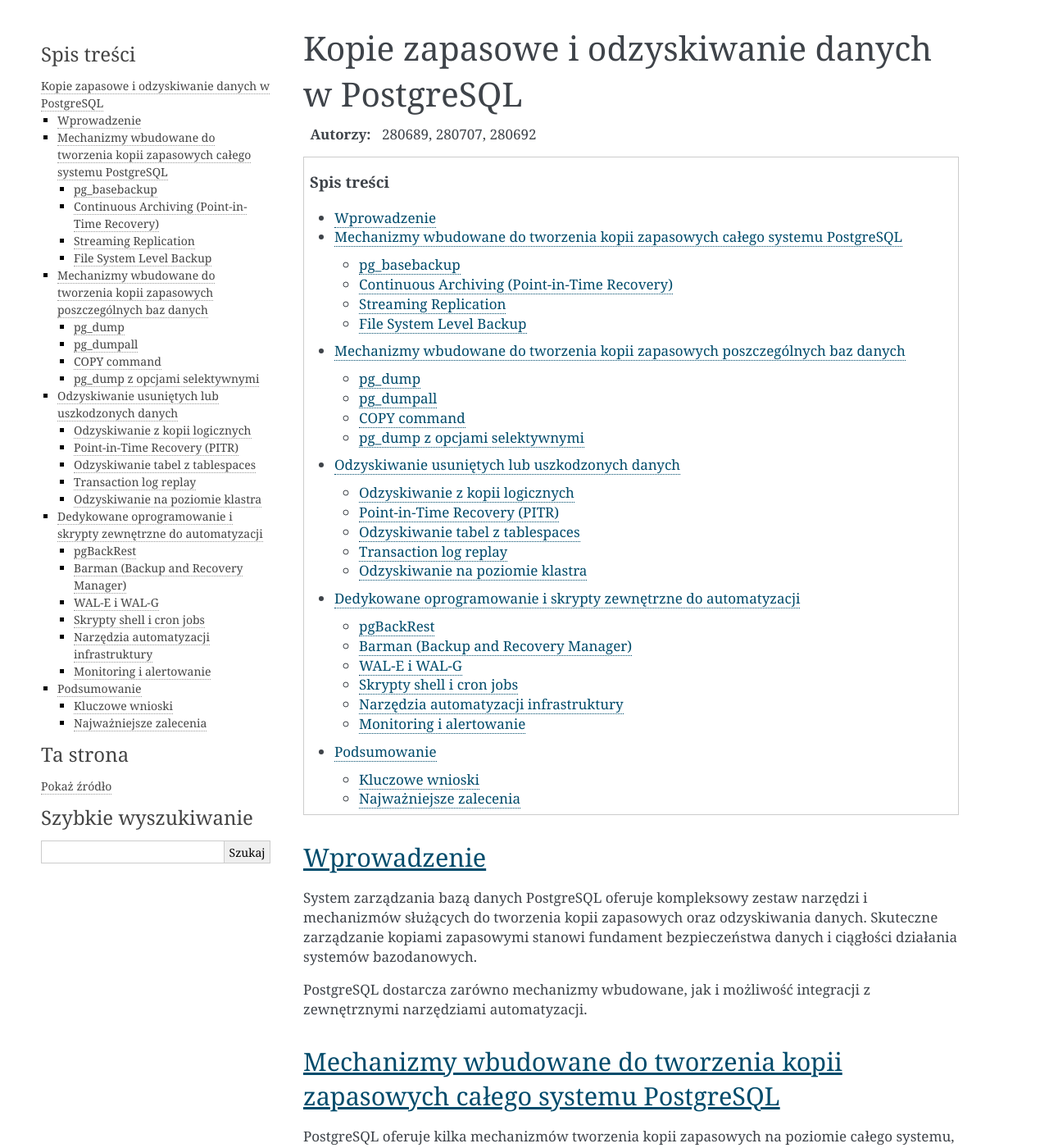
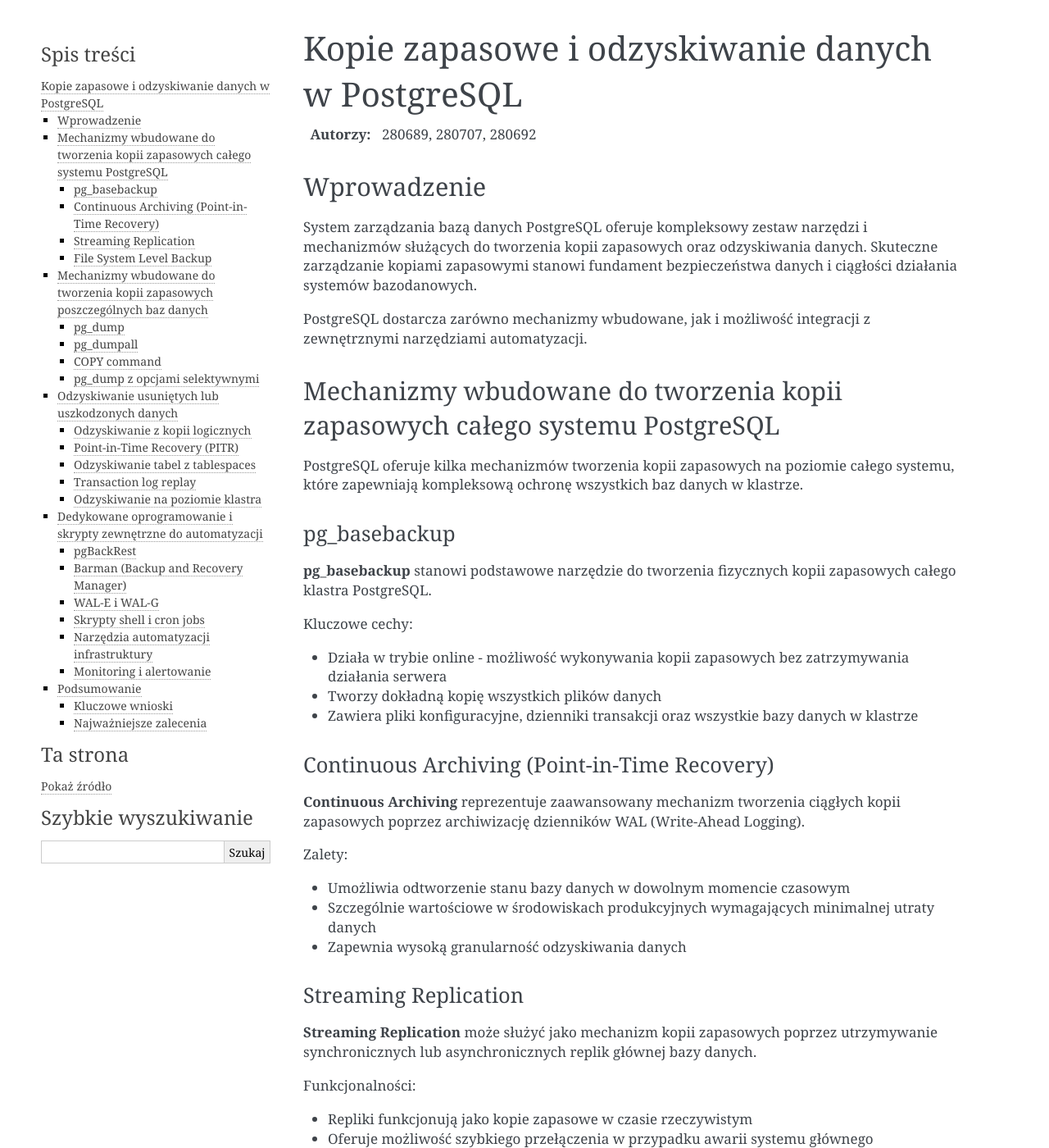
Before and after one commit to m-smieja/Kopie_zapasowe_i_odzyskiwanie_danych, a Sphinx documentation site: the page built from source/kopie_zapasowe_i_odzyskiwanie_danych.rst, in a window 1280 px wide and 1400 px high. Shown: the whole window at 82% size. Built offline with Sphinx 7.4.7, drawn with Linux system fonts in a browser that asks for light colours; some of the changed lines change nothing that is shown.

Commit message:
Usunięcie spisu treści z pliku kopie_zapasowe_i_odzyskiwanie_danych.rst

```diff
--- a/source/kopie_zapasowe_i_odzyskiwanie_danych.rst
+++ b/source/kopie_zapasowe_i_odzyskiwanie_danych.rst
@@ -4,9 +4,9 @@ Kopie zapasowe i odzyskiwanie danych w PostgreSQL
 
 :Autorzy: 280689, 280707, 280692
 
-.. contents:: Spis treści
-   :depth: 3
-   :local:
+.. .. contents:: Spis treści
+..   :depth: 3
+..   :local:
 
 Wprowadzenie
 ============
```
